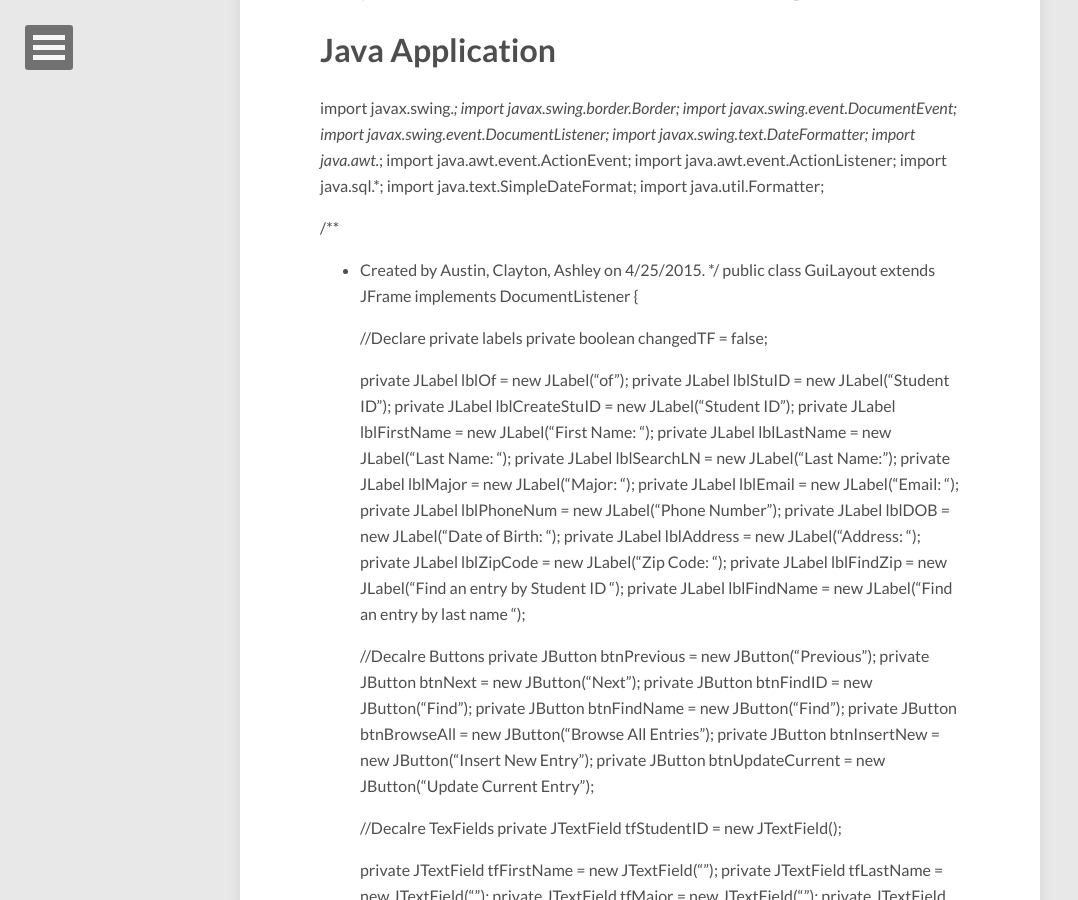
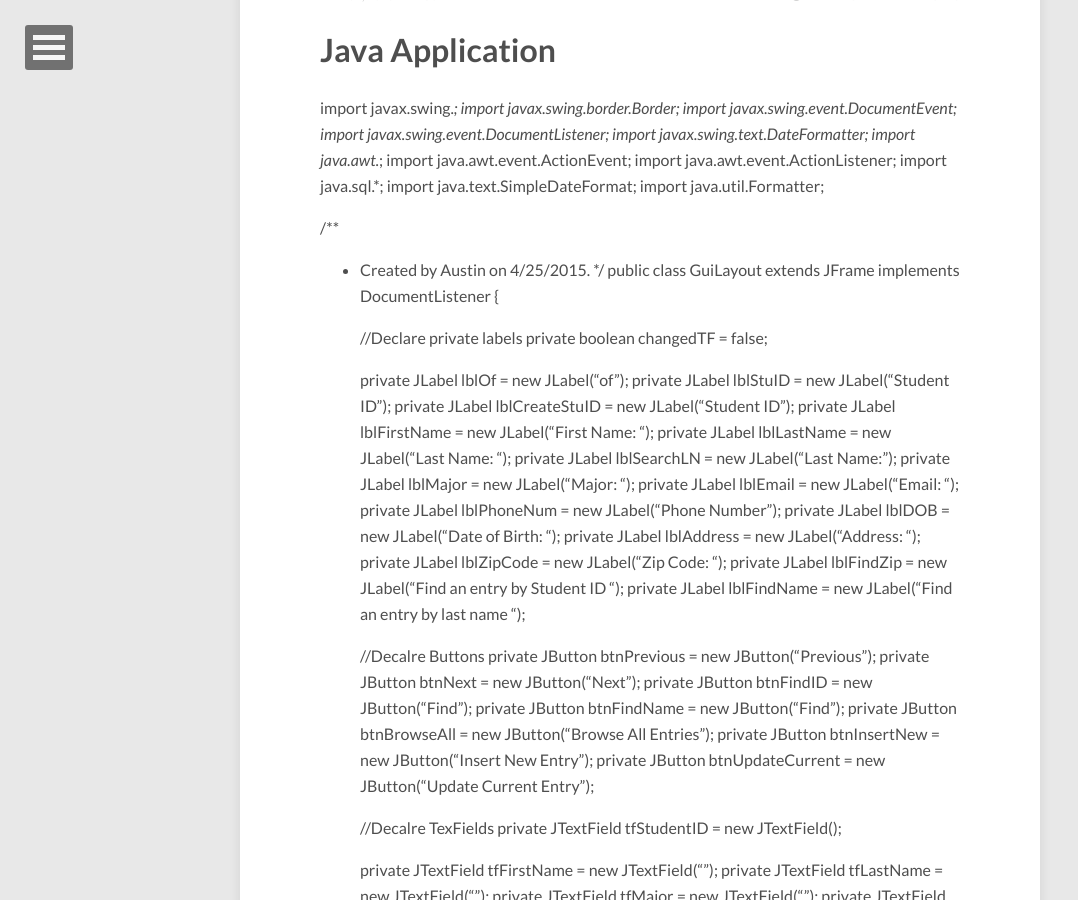
Before and after one commit to lamewifi/lameWifi.github.io, a Jekyll site: the page built from index.html, in a window 1280 px wide and 900 px high, scrolled down 512 px. Shown: the whole window, without its empty margins (0-1078 px from the left). Built offline with Jekyll 4.4.1, drawn with Linux system fonts in a browser that asks for light colours; nearby versions of some CDN libraries; the list of posts is cut into pages by our own code.

Commit message:
Update 2015-05-01-Java-Application.md

```diff
--- a/_posts/2015-05-01-Java-Application.md
+++ b/_posts/2015-05-01-Java-Application.md
@@ -11,7 +11,7 @@ import java.text.SimpleDateFormat;
 import java.util.Formatter;
 
 /**
- * Created by Austin, Clayton, Ashley on 4/25/2015.
+ * Created by Austin on 4/25/2015.
  */
 public class GuiLayout extends JFrame implements DocumentListener {
 
```
